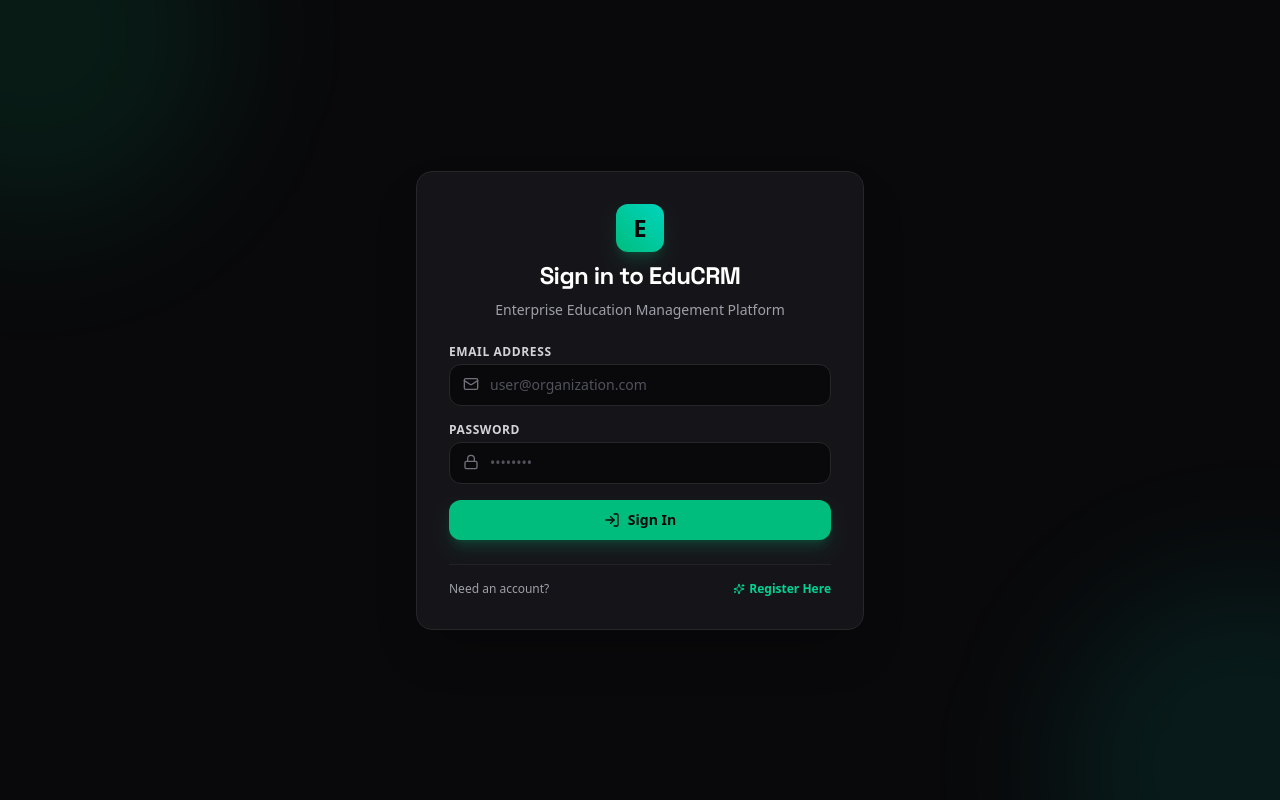
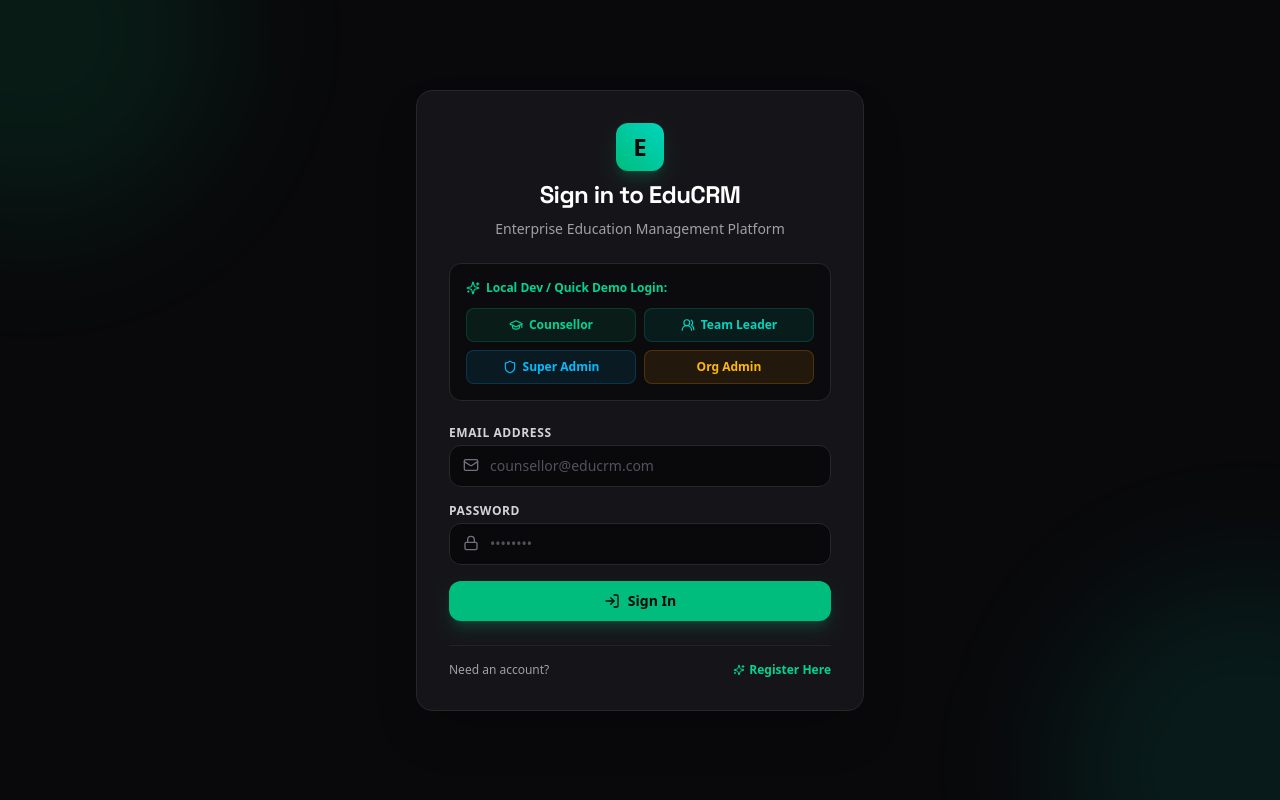
Before and after one commit to MujtabaZaheer/CRM, a React (Vite) app: page /login in a window 1280 px wide. Built offline with nearby package versions, Linux system fonts and the light colour scheme; no server answers; the HTML template or start-up script is replaced by a standard one.

Commit message:
feat: implement local demo login mode to support authentication fallbacks during development

```diff
--- a/src/components/layout/Topbar.tsx
+++ b/src/components/layout/Topbar.tsx
@@ -3,20 +3,19 @@ import { Menu, LogOut, Sun, Moon, Shield, Bell } from "lucide-react";
 import { useAuth } from "../../contexts/AuthContext";
 import { useTheme } from "../../contexts/ThemeContext";
 import { useNavigate } from "react-router-dom";
-import { auth } from "../../firebase/config";
 
 interface TopbarProps {
   setMobileOpen: (open: boolean) => void;
 }
 
 export const Topbar: React.FC<TopbarProps> = ({ setMobileOpen }) => {
-  const { appUser } = useAuth();
+  const { appUser, logout } = useAuth();
   const { theme, toggleTheme } = useTheme();
   const navigate = useNavigate();
 
   const handleLogout = async () => {
     try {
-      await auth.signOut();
+      await logout();
       navigate("/login");
     } catch (err) {
       console.error("Logout failed:", err);
--- a/src/contexts/AuthContext.tsx
+++ b/src/contexts/AuthContext.tsx
@@ -2,18 +2,22 @@ import React, { createContext, useContext, useEffect, useState } from "react";
 import { User, onAuthStateChanged } from "firebase/auth";
 import { doc, onSnapshot } from "firebase/firestore";
 import { auth, db } from "../firebase/config";
-import { AppUser } from "../types/role";
+import { AppUser, UserRole } from "../types/role";
 
 interface AuthContextType {
   firebaseUser: User | null;
   appUser: AppUser | null;
   loading: boolean;
+  loginAsDemoRole: (role: UserRole, email?: string) => void;
+  logout: () => void;
 }
 
 const AuthContext = createContext<AuthContextType>({
   firebaseUser: null,
   appUser: null,
   loading: true,
+  loginAsDemoRole: () => {},
+  logout: () => {},
 });
 
 export const AuthProvider: React.FC<{ children: React.ReactNode }> = ({ children }) => {
@@ -21,10 +25,25 @@ export const AuthProvider: React.FC<{ children: React.ReactNode }> = ({ children
   const [appUser, setAppUser] = useState<AppUser | null>(null);
   const [loading, setLoading] = useState<boolean>(true);
 
+  // Demo user state from localStorage
+  const [demoUser, setDemoUser] = useState<AppUser | null>(() => {
+    const saved = localStorage.getItem("educrm_demo_user");
+    if (saved) {
+      try {
+        return JSON.parse(saved);
+      } catch (e) {
+        return null;
+      }
+    }
+    return null;
+  });
+
   useEffect(() => {
     let unsubscribeSnapshot: (() => void) | null = null;
 
-    const unsubscribeAuth = onAuthStateChanged(auth, (user) => {
+    const unsubscribeAuth = onAuthStateChanged(
+      auth,
+      (user) => {
         setFirebaseUser(user);
 
         if (unsubscribeSnapshot) {
@@ -40,12 +59,25 @@ export const AuthProvider: React.FC<{ children: React.ReactNode }> = ({ children
               if (docSnap.exists()) {
                 setAppUser(docSnap.data() as AppUser);
               } else {
-              setAppUser(null);
+                setAppUser({
+                  uid: user.uid,
+                  email: user.email || "user@crm.com",
+                  displayName: user.displayName || "CRM User",
+                  role: "platform_super_admin",
+                  createdAt: Date.now(),
+                });
               }
               setLoading(false);
             },
             (error) => {
-            console.error("Error fetching user document:", error);
+              console.warn("Firestore snapshot error (using fallback user):", error);
+              setAppUser({
+                uid: user.uid,
+                email: user.email || "user@crm.com",
+                displayName: user.displayName || "CRM User",
+                role: "platform_super_admin",
+                createdAt: Date.now(),
+              });
               setLoading(false);
             }
           );
@@ -53,7 +85,12 @@ export const AuthProvider: React.FC<{ children: React.ReactNode }> = ({ children
           setAppUser(null);
           setLoading(false);
         }
-    });
+      },
+      (err) => {
+        console.warn("Firebase Auth listener error (using demo fallback mode):", err);
+        setLoading(false);
+      }
+    );
 
     return () => {
       unsubscribeAuth();
@@ -63,8 +100,45 @@ export const AuthProvider: React.FC<{ children: React.ReactNode }> = ({ children
     };
   }, []);
 
+  const loginAsDemoRole = (role: UserRole, email?: string) => {
+    const userEmail = email || `${role}@educrm.com`;
+    const newDemoUser: AppUser = {
+      uid: `demo-${role}-${Date.now()}`,
+      email: userEmail,
+      displayName: `${role.replace("_", " ").toUpperCase()} (Local Dev)`,
+      role,
+      office: "Toronto Office",
+      team: "Americas Team",
+      createdAt: Date.now(),
+    };
+    setDemoUser(newDemoUser);
+    localStorage.setItem("educrm_demo_user", JSON.stringify(newDemoUser));
+  };
+
+  const logout = async () => {
+    try {
+      await auth.signOut();
+    } catch (e) {
+      // ignore
+    }
+    setDemoUser(null);
+    localStorage.removeItem("educrm_demo_user");
+  };
+
+  // Effective user is either real firebase user or local demo user
+  const effectiveAppUser = appUser || demoUser;
+  const effectiveFirebaseUser = firebaseUser || (demoUser ? ({ uid: demoUser.uid, email: demoUser.email } as User) : null);
+
   return (
-    <AuthContext.Provider value={{ firebaseUser, appUser, loading }}>
+    <AuthContext.Provider
+      value={{
+        firebaseUser: effectiveFirebaseUser,
+        appUser: effectiveAppUser,
+        loading,
+        loginAsDemoRole,
+        logout,
+      }}
+    >
       {children}
     </AuthContext.Provider>
   );
--- a/src/pages/Login.tsx
+++ b/src/pages/Login.tsx
@@ -2,10 +2,14 @@ import React, { useState } from "react";
 import { Link, useNavigate } from "react-router-dom";
 import { signInWithEmailAndPassword } from "firebase/auth";
 import { auth } from "../firebase/config";
-import { LogIn, AlertCircle, Sparkles, Lock, Mail } from "lucide-react";
+import { useAuth } from "../contexts/AuthContext";
+import { UserRole } from "../types/role";
+import { LogIn, AlertCircle, Sparkles, Lock, Mail, Shield, Users2, GraduationCap } from "lucide-react";
 
 export const Login: React.FC = () => {
   const navigate = useNavigate();
+  const { loginAsDemoRole } = useAuth();
+
   const [email, setEmail] = useState("");
   const [password, setPassword] = useState("");
   const [error, setError] = useState<string | null>(null);
@@ -21,15 +25,32 @@ export const Login: React.FC = () => {
       navigate("/");
     } catch (err: any) {
       console.error("Login error:", err);
-      setError(err.message || "Failed to sign in. Please check your credentials.");
+      if (err?.code === "auth/api-key-not-valid" || err?.message?.includes("api-key-not-valid")) {
+        // Fall back to demo login for local testing
+        loginAsDemoRole("platform_super_admin", email || "admin@educrm.com");
+        navigate("/");
+      } else {
+        setError(err.message || "Failed to sign in. Please check your credentials.");
+      }
     } finally {
       setLoading(false);
     }
   };
 
+  const handleQuickDemoLogin = (role: UserRole) => {
+    loginAsDemoRole(role);
+    if (role === "team_leader") {
+      navigate("/team-leader/dashboard");
+    } else if (role === "counsellor") {
+      navigate("/counsellor/dashboard");
+    } else {
+      navigate("/");
+    }
+  };
+
   return (
     <div className="min-h-screen bg-zinc-950 flex items-center justify-center p-4 relative overflow-hidden">
-      {/* Background Subtle Gradient Glow */}
+      {/* Background Glow */}
       <div className="absolute -top-40 -left-40 w-96 h-96 bg-emerald-500/10 rounded-full blur-3xl pointer-events-none" />
       <div className="absolute -bottom-40 -right-40 w-96 h-96 bg-teal-500/10 rounded-full blur-3xl pointer-events-none" />
 
@@ -51,6 +72,43 @@ export const Login: React.FC = () => {
           </div>
         )}
 
+        {/* Quick Local Demo Login Buttons */}
+        <div className="p-4 bg-zinc-950/80 border border-zinc-800 rounded-xl space-y-3">
+          <div className="text-xs font-semibold text-emerald-400 flex items-center space-x-1.5">
+            <Sparkles className="w-3.5 h-3.5" />
+            <span>Local Dev / Quick Demo Login:</span>
+          </div>
+          <div className="grid grid-cols-2 gap-2 text-xs">
+            <button
+              onClick={() => handleQuickDemoLogin("counsellor")}
+              className="px-3 py-2 bg-emerald-500/10 hover:bg-emerald-500/20 text-emerald-400 border border-emerald-500/20 rounded-lg font-bold flex items-center justify-center space-x-1.5 transition-colors"
+            >
+              <GraduationCap className="w-3.5 h-3.5" />
+              <span>Counsellor</span>
+            </button>
+            <button
+              onClick={() => handleQuickDemoLogin("team_leader")}
+              className="px-3 py-2 bg-teal-500/10 hover:bg-teal-500/20 text-teal-400 border border-teal-500/20 rounded-lg font-bold flex items-center justify-center space-x-1.5 transition-colors"
+            >
+              <Users2 className="w-3.5 h-3.5" />
+              <span>Team Leader</span>
+            </button>
+            <button
+              onClick={() => handleQuickDemoLogin("platform_super_admin")}
+              className="px-3 py-2 bg-sky-500/10 hover:bg-sky-500/20 text-sky-400 border border-sky-500/20 rounded-lg font-bold flex items-center justify-center space-x-1.5 transition-colors"
+            >
+              <Shield className="w-3.5 h-3.5" />
+              <span>Super Admin</span>
+            </button>
+            <button
+              onClick={() => handleQuickDemoLogin("org_admin")}
+              className="px-3 py-2 bg-amber-500/10 hover:bg-amber-500/20 text-amber-400 border border-amber-500/20 rounded-lg font-bold flex items-center justify-center space-x-1.5 transition-colors"
+            >
+              <span>Org Admin</span>
+            </button>
+          </div>
+        </div>
+
         <form onSubmit={handleSubmit} className="space-y-4">
           <div>
             <label className="block text-xs font-semibold text-zinc-300 uppercase tracking-wider mb-1">
@@ -63,7 +121,7 @@ export const Login: React.FC = () => {
                 required
                 value={email}
                 onChange={(e) => setEmail(e.target.value)}
-                placeholder="user@organization.com"
+                placeholder="counsellor@educrm.com"
                 className="w-full pl-10 pr-3.5 py-2.5 bg-zinc-950 border border-zinc-800 rounded-xl text-sm text-zinc-100 placeholder-zinc-600 focus:outline-none focus:ring-2 focus:ring-emerald-500/50 focus:border-emerald-500"
               />
             </div>
```
Lines whose indentation alone changed are shown as unchanged.
